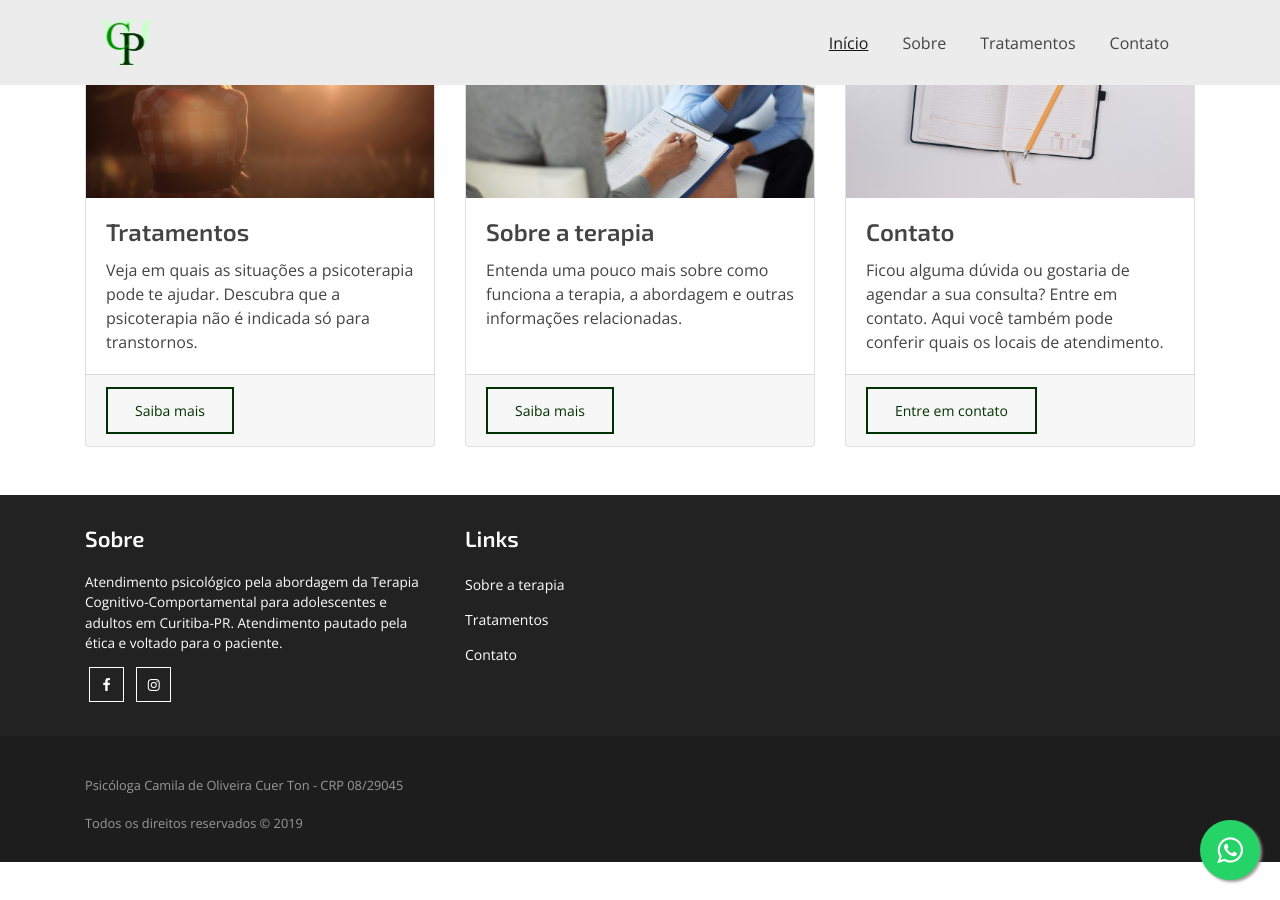
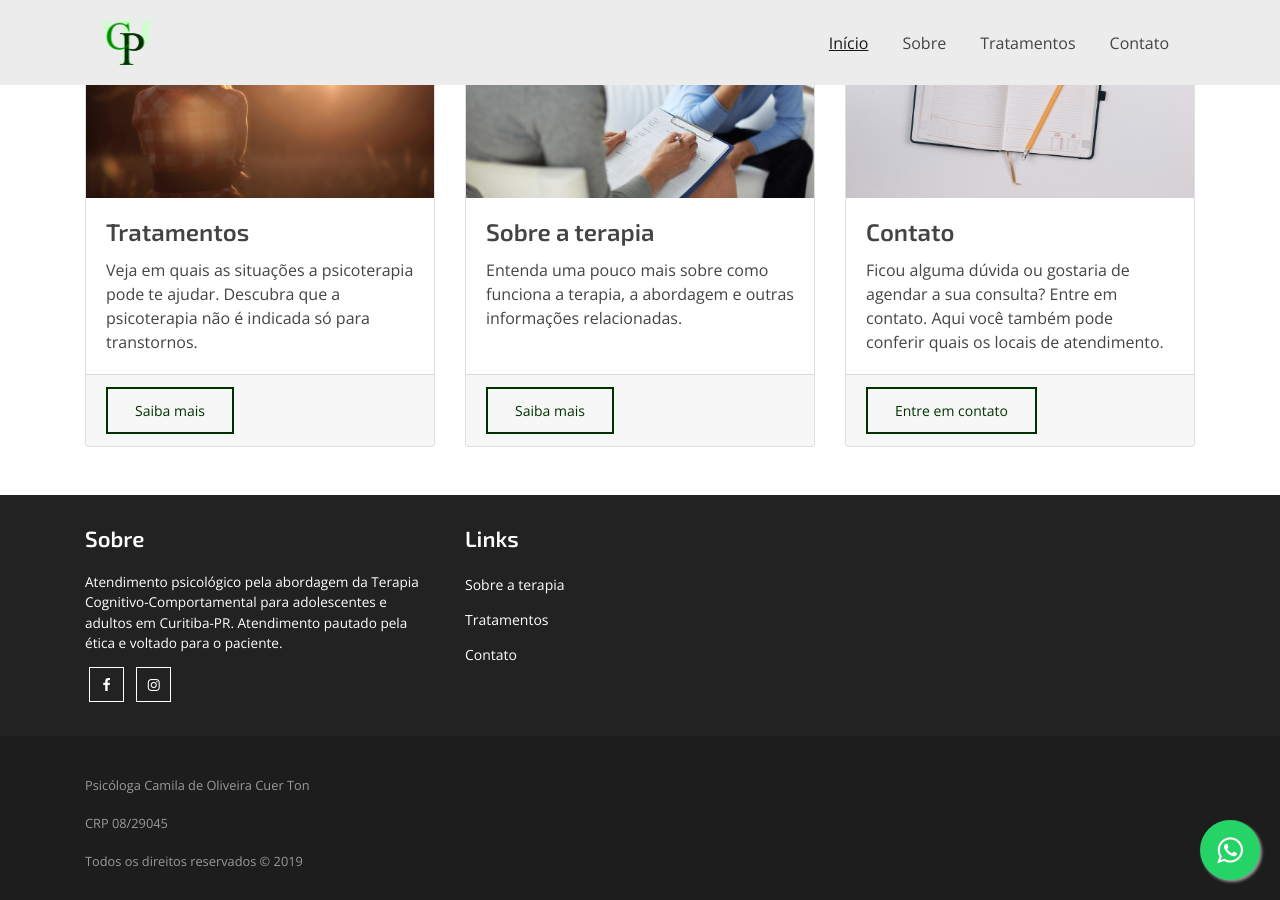
Before and after one commit to thiagoton/website_camila_new, a Jekyll site: the page built from index.html, in a window 1280 px wide and 900 px high, scrolled down 943 px. Built offline with Jekyll 4.4.1, drawn with Linux system fonts in a browser that asks for light colours.

```diff
--- a/_includes/footer.html
+++ b/_includes/footer.html
@@ -43,7 +43,7 @@
     <div class="container">
       <div class="row">
         <div class="col">
-          <p class="copyright-text">Psicóloga Camila de Oliveira Cuer Ton - CRP {{site.crp}}</p>
+          <p class="copyright-text">Psicóloga Camila de Oliveira Cuer Ton<br>CRP {{site.crp}}</p>
           <p class="copyright-text">Todos os direitos reservados © 2019</p>
         </div>
       </div>
```
